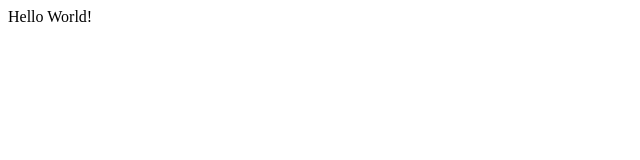
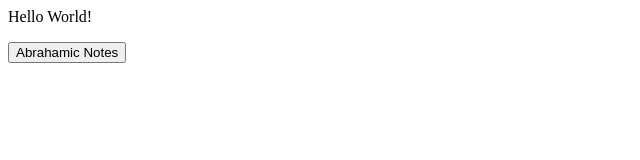
Before and after one commit to PMHilton/PHHilton, a plain HTML site: page index.html in a window 1280 px wide. Shown: the whole page, without its empty margins (0-640 px from the left). Drawn offline with Linux system fonts and the light colour scheme.

Commit message:
Added Button

```diff
--- a/index.html
+++ b/index.html
@@ -1,3 +1,6 @@
 <body>
   <p>Hello World!</p>
+  <a href=test.html>
+    <button>Abrahamic Notes</button>
+  </a>
 </body>
```
Also changed, not shown: AbrahamicNotes.html (added, +3 -0 lines), 2 other files.
